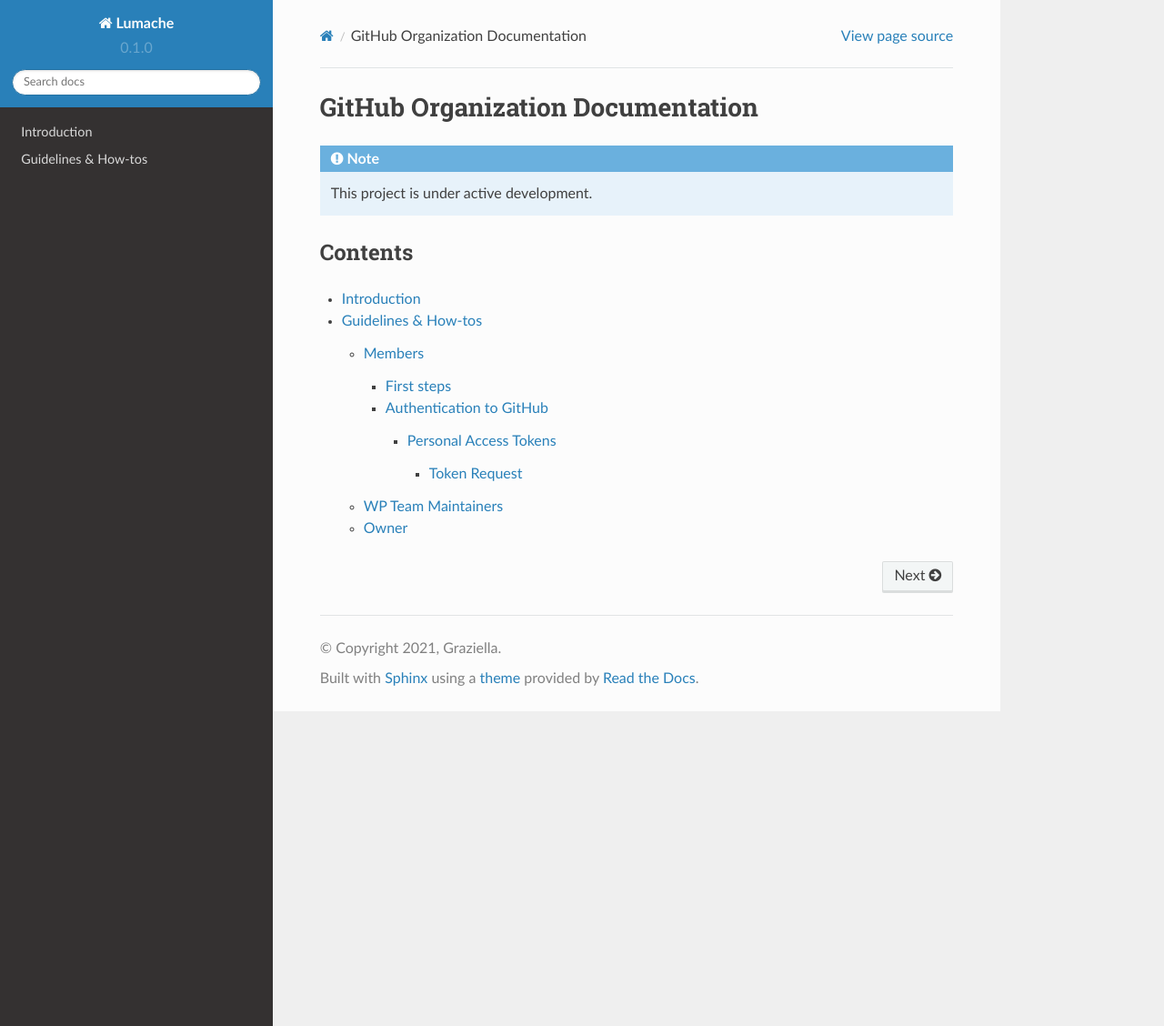
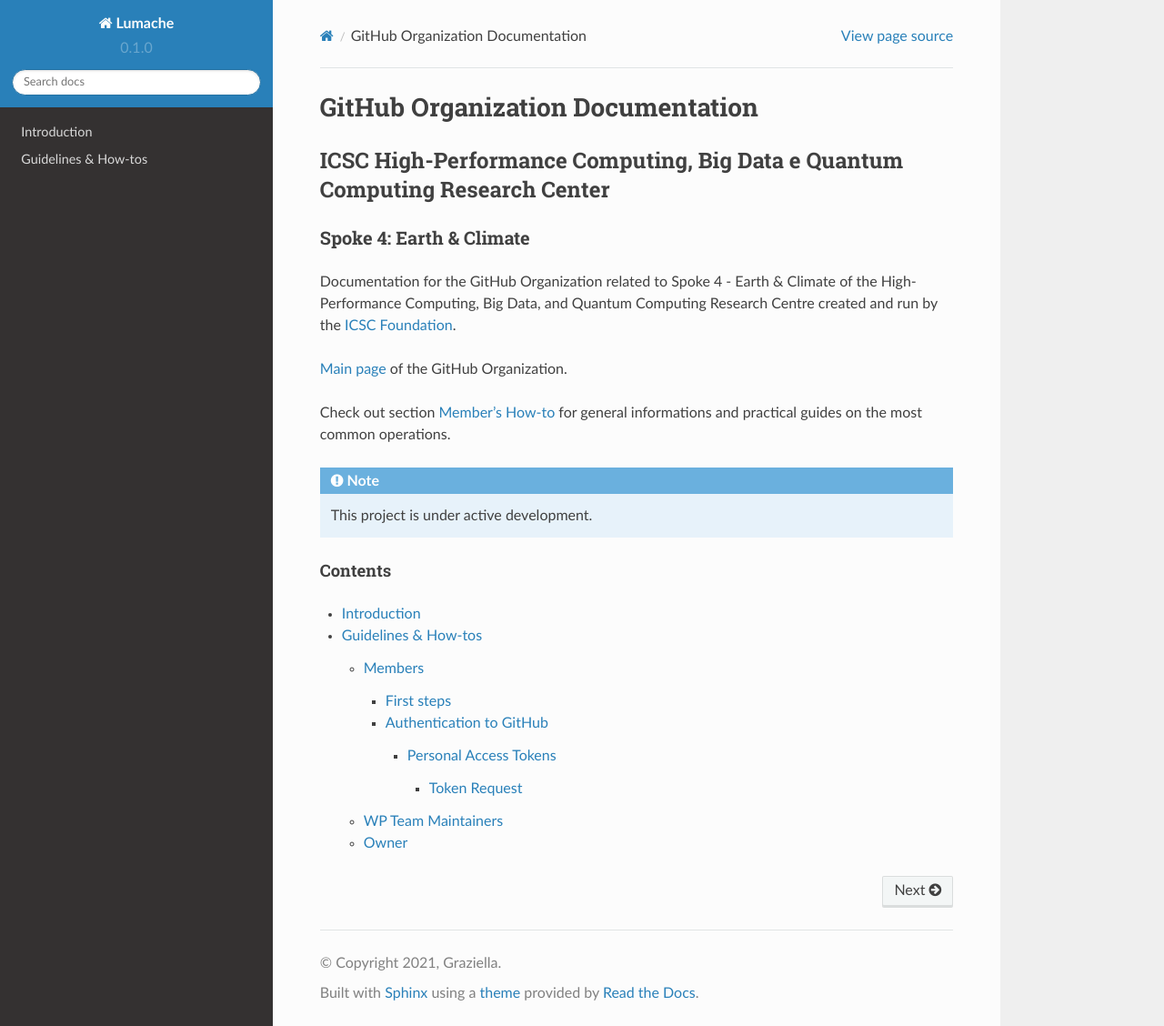
Before and after one commit to ICSC-CN-HPC-Spoke-4-Earth-Climate/documentation, a Sphinx documentation site: the page built from docs/source/index.rst, in a window 1280 px wide and 1128 px high. Shown: the whole window at 91% size. Built offline with Sphinx 7.4.7 and the Read the Docs theme 2.0.0, drawn with Linux system fonts in a browser that asks for light colours.

Commit message:
Updated main index

```diff
--- a/docs/source/index.rst
+++ b/docs/source/index.rst
@@ -1,17 +1,23 @@
-=========================================
-ICSC CN HPC, Big Data e Quantum Computing
-Spoke 4 – Earth & Climate
+#################################
 GitHub Organization Documentation
-=========================================
+#################################
 
-..
-  **Lumache** (/lu'make/) is a Python library for cooks and food lovers
-  that creates recipes mixing random ingredients.
-  It pulls data from the `Open Food Facts database <https://world.openfoodfacts.org/>`_
-  and offers a *simple* and *intuitive* API.
-..
-  Check out the :doc:`usage` section for further information, including
-  how to :ref:`installation` the project.
+*****************************************************************************
+ICSC High-Performance Computing, Big Data e Quantum Computing Research Center
+*****************************************************************************
+
+========================
+Spoke 4: Earth & Climate
+========================
+
+Documentation for the GitHub Organization related to Spoke 4 - Earth & Climate of the
+High-Performance Computing, Big Data, and Quantum Computing Research Centre created and run
+by the `ICSC Foundation <https://www.supercomputing-icsc.it/en/icsc-home/>`_.
+
+`Main page <https://github.com/ICSC-CN-HPC-Spoke-4-Earth-Climate>`_ of the GitHub Organization.
+
+Check out section :doc:`Member's How-to <howtos/member_howto>` for general informations
+and practical guides on the most common operations.
 
 .. note::
 
```
